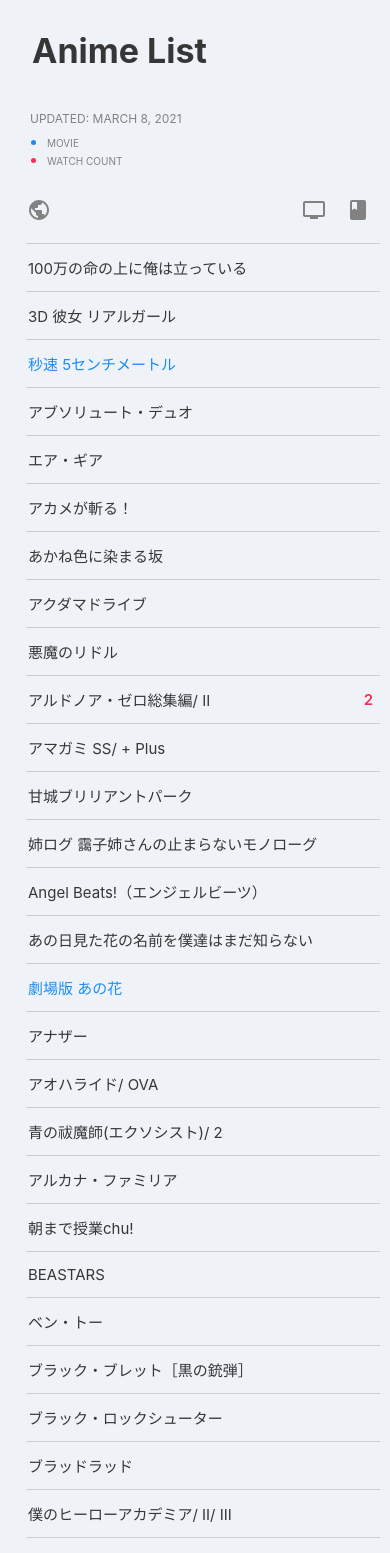
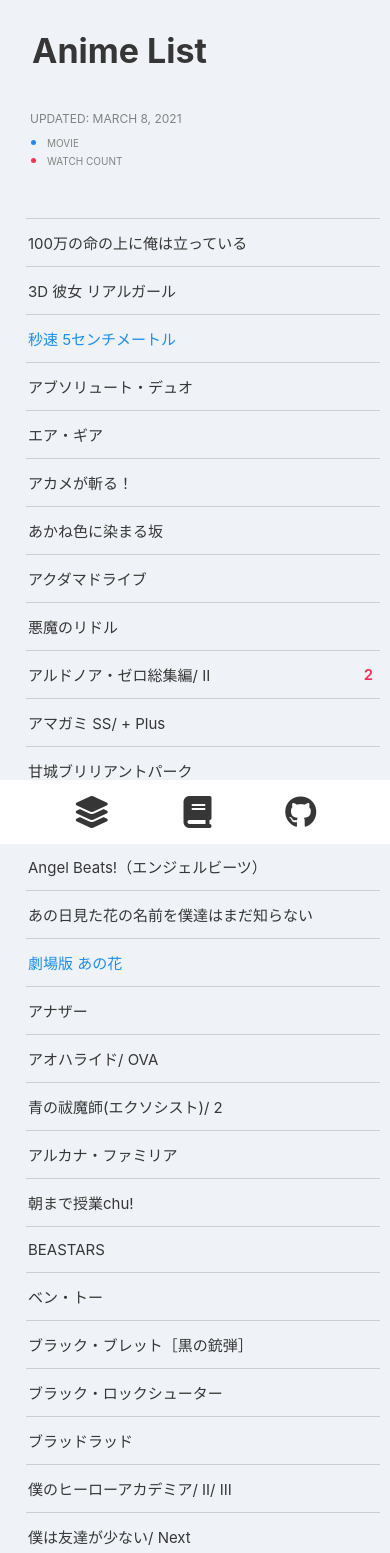
Before and after one commit to s20016/Animate, a React (Create React App) app: page / in a window 390 px wide. Shown: the top 1553 px of the page. Built offline with nearby package versions, Linux system fonts and the light colour scheme.

Commit message:
Feat: Navbar

```diff
--- a/public/index.html
+++ b/public/index.html
@@ -5,8 +5,14 @@
     <meta name="viewport" content="width=device-width, initial-scale=1" />
     <meta name="theme-color" content="#000000" />
     <link rel="manifest" href="%PUBLIC_URL%/manifest.json" />
+
+    <!-- Favicon -->
     <link rel="icon" type="image/png" href="%PUBLIC_URL%/img/animate-favicon.png">
     <link rel="apple-touch-icon" sizes="180x180" href="%PUBLIC_URL%/img/animate-mobile-app.png">
+
+    <!-- FontAwesome Icon -->
+    <script src="https://kit.fontawesome.com/837bd79ab0.js" crossorigin="anonymous"></script>
+
     <title>Animate</title>
   </head>
 
--- a/src/App.jsx
+++ b/src/App.jsx
@@ -2,10 +2,11 @@
 import './css/main.css';
 
 import AnimeHeader from './components/AnimeHeader'
-import AnimeMenu from './components/AnimeMenu'
+import AnimeNavbar from './components/AnimeNavbar'
+// import AnimeMenu from './components/AnimeMenu'
 import AnimeList from './components/AnimeList'
+import AnimeFooter from './components/AnimeFooter'
 import MangaList from './components/MangaList'
-import AnimeFooter from './components/AnimeFooter'
 
 export default class App extends React.Component {
 
@@ -13,7 +14,8 @@
     return (
       <>
         <AnimeHeader/>
-        <AnimeMenu/>
+        <AnimeNavbar/>
+        {/* <AnimeMenu/> */}
         <AnimeList/>
         {/* <MangaList/> */}
         <AnimeFooter/>
--- /dev/null
+++ b/src/components/AnimeNavbar.jsx
@@ -0,0 +1,32 @@
+import React from 'react';
+
+const AnimeNavbar = () => {
+  // TODO: Fix href, and loop code
+  return (
+    <div className="navbar">
+      <ul className="navbar-items">
+
+        <li className="item">
+          <a href="#">
+            <i class="fas fa-layer-group logo"></i>
+          </a>
+        </li>
+
+        <li className="item">
+          <a href="#">
+            <i class="fas fa-book logo"></i>
+          </a>
+        </li>
+
+        <li className="item">
+          <a href="#">
+            <i class="fab fa-github logo"></i>
+          </a>
+        </li>
+
+      </ul>
+    </div>
+  )
+}
+
+export default AnimeNavbar
--- a/src/components/MangaList.jsx
+++ b/src/components/MangaList.jsx
@@ -21,8 +21,6 @@
     const subtitle = title.subtitle
     const status = title.status
     const count = title.count
-
-    console.log(title.status)
 
     listFinal.push(
       <li key={mal_id} className={
--- a/src/css/main.css
+++ b/src/css/main.css
@@ -136,11 +136,73 @@
   color: var(--NA);
 }
 
+.navbar {
+  left: 0;
+  top: 0;
+  width: 5rem;
+  height: 100vh;
+  position: fixed;
+  background-color: var(--CardBG);
+}
+
+.navbar .navbar-items {
+  display: -webkit-box;
+  display: -ms-flexbox;
+  display: flex;
+  -webkit-box-orient: vertical;
+  -webkit-box-direction: normal;
+      -ms-flex-direction: column;
+          flex-direction: column;
+  -webkit-box-align: center;
+      -ms-flex-align: center;
+          align-items: center;
+  list-style-type: none;
+  padding: 0;
+  height: 100vh;
+}
+
+.navbar .navbar-items .item {
+  height: 5rem;
+  width: auto;
+}
+
+.navbar .navbar-items .item:last-child {
+  margin-top: auto;
+}
+
+.navbar .navbar-items .item .logo {
+  font-size: 2rem;
+  color: var(--Main);
+}
+
+.navbar .navbar-items .item .logo:hover {
+  color: var(--LM);
+}
+
+@media only screen and (max-width: 768px) {
+  .navbar {
+    top: auto;
+    bottom: 0;
+    width: 100vw;
+    height: 4rem;
+  }
+  .navbar .navbar-items {
+    -webkit-box-orient: horizontal;
+    -webkit-box-direction: normal;
+        -ms-flex-direction: row;
+            flex-direction: row;
+    height: auto;
+    -webkit-box-pack: space-evenly;
+        -ms-flex-pack: space-evenly;
+            justify-content: space-evenly;
+  }
+}
+
 .animeList, .mangaList {
   color: var(--Main);
   font-size: 15px;
   text-align-last: start;
-  margin: 0 0 15px 0;
+  margin: 50px 0 15px 0;
   -webkit-padding-start: 26px;
           padding-inline-start: 26px;
   -webkit-padding-end: 10px;
@@ -291,7 +353,7 @@
 .footer .gotopbtn {
   color: var(--Sub);
   font-size: 20px;
-  padding-bottom: 60px;
+  padding-bottom: 130px;
   outline: none;
 }
 
--- a/src/css/main.scss
+++ b/src/css/main.scss
@@ -102,7 +102,7 @@
   }
 }
 
-// Display
+//! Delete Display
 .display {
   margin: 20px 10px 8px;
   display: flex;
@@ -133,14 +133,70 @@
   }
 }
 
+// TODO: Fix
+// Navbar
+.navbar {
+  left: 0;
+  top: 0;
+  width: 5rem;
+  height: 100vh;
+  position: fixed;
+  background-color: var(--CardBG);
+
+  .navbar-items {
+    display: flex;
+    flex-direction: column;
+    align-items: center;
+    list-style-type: none;
+    padding: 0;
+    height: 100vh;
+
+    .item {
+      height: 5rem;
+      width: auto;
+
+      &:last-child {
+        margin-top: auto;
+      }
+
+      .logo {
+        font-size: 2rem;
+        color: var(--Main);
+
+        &:hover {
+          color: var(--LM);
+        }
+      }
+    }
+  }
+}
+
+@media only screen and (max-width: 768px) {
+  .navbar {
+    top: auto;
+    bottom: 0;
+    width: 100vw;
+    height: 4rem;
+
+    .navbar-items {
+      flex-direction: row;
+      height: auto;
+      justify-content: space-evenly;
+
+      .item {
+        // width: 5rem;
+        // height: 5rem;
+      }
+    }
+  }
+}
+
 // List Mode
 .animeList, .mangaList {
   color: var(--Main);
   font-size: 15px;
   text-align-last: start;
-
-  // margin: 25px 0 15px 0;
-  margin: 0 0 15px 0;
+  margin: 50px 0 15px 0;
   padding-inline-start: 26px;
   padding-inline-end: 10px;
 
@@ -204,16 +260,9 @@
     max-height: fit-content;
     margin-bottom: 20px;
     color: var(--Main);
-    // transition: transform .2s ease;
-
-    // &:hover {
-    //   transform: scale(1.1);
-    // }
 
     .cardImgCon {
       .cardImg {
-        // width: 100%;
-        // height: auto;
         width: 100%;
         height: 100%;
         border-radius: 4px;
@@ -277,7 +326,7 @@
   .gotopbtn {
     color: var(--Sub);
     font-size: 20px;
-    padding-bottom: 60px;
+    padding-bottom: 130px;
     outline: none;
 
     .btn {
```
Also changed, not shown: 1 other file (tests, documents, lock files or other folders).
